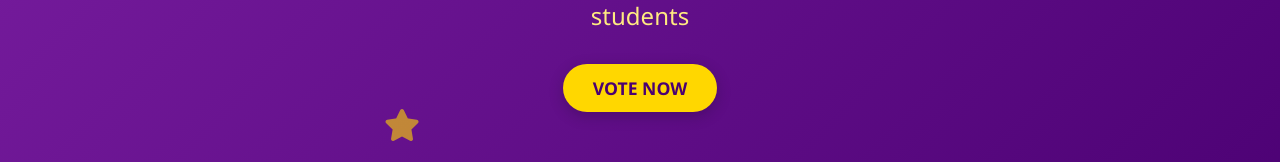
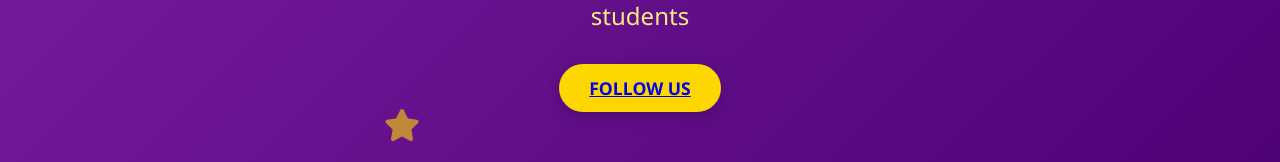
Before and after one commit to jatanmandaliya/Gator_Sucess, a plain HTML site: page index.html in a window 1280 px wide. Shown: the part 411-573 px from the top of the page. Drawn offline with Linux system fonts and the light colour scheme.

Commit message:
Update index.html

```diff
--- a/index.html
+++ b/index.html
@@ -818,7 +818,7 @@
         <div class="hero-content">
             <h1>Vote for <span class="highlight">Gator Success</span></h1>
             <p>Leading the way to a brighter, more inclusive campus for all students</p>
-            <button class="btn">Vote Now</button>
+            <button class="btn"> <a href = "https://www.instagram.com/gatorsucess_25.26/">Follow Us</button>
         </div>
     </section>
 
```
